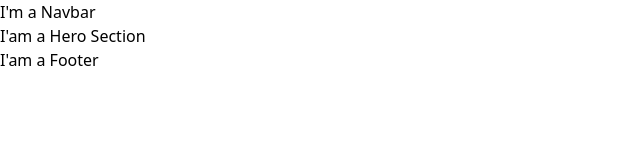
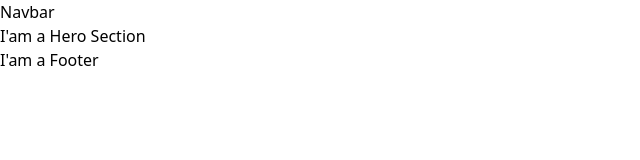
Before and after one commit to zoharkiks/hbomax-clone, a Next.js app: page / in a window 1280 px wide. Shown: the top 160 px of the page, without its empty margins (0-640 px from the left). Built offline with nearby package versions, Linux system fonts and the light colour scheme.

Commit message:
Move navbar to component folder

```diff
--- a/containers/Navbar.tsx
+++ b/components/Navbar.tsx
@@ -2,7 +2,7 @@ import React from 'react'
 
 const Navbar = () => {
   return (
-    <div>I'm a Navbar</div>
+    <div>Navbar</div>
   )
 }
 
--- a/components/index.js
+++ b/components/index.js
@@ -1,5 +1,5 @@
 // // Import all components here for easy exports
 
-// import  ....  from "....";
+import  Navbar  from "./Navbar"
 
-// export {.....}
+export {Navbar}
--- a/containers/index.js
+++ b/containers/index.js
@@ -1,7 +1,6 @@
 // Import all containers here for easy exports
 
-import  Navbar  from "./Navbar";
 import  Footer  from "./Footer";
 import  Hero  from "./Hero";
 
-export {Navbar, Footer, Hero}
+export {Footer, Hero}
--- a/pages/index.tsx
+++ b/pages/index.tsx
@@ -1,8 +1,10 @@
 import type { NextPage } from 'next'
 import Head from 'next/head'
 
+// import containers
+import {Footer,Hero}  from '../containers'
 // import components
-import {Navbar, Footer,Hero}  from '../containers'
+import {Navbar}  from '../components'
 
 const Home: NextPage = () => {
   return (
```
